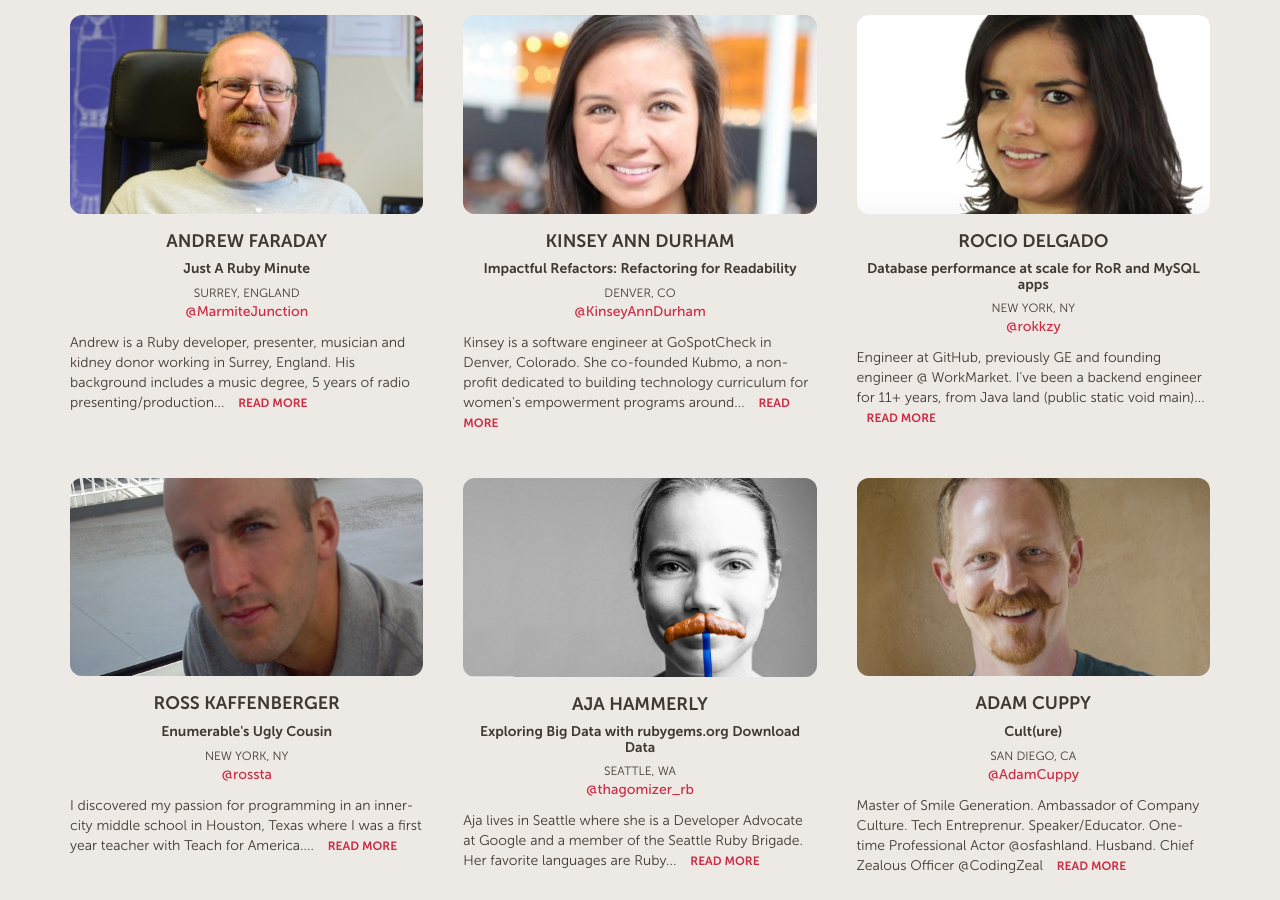
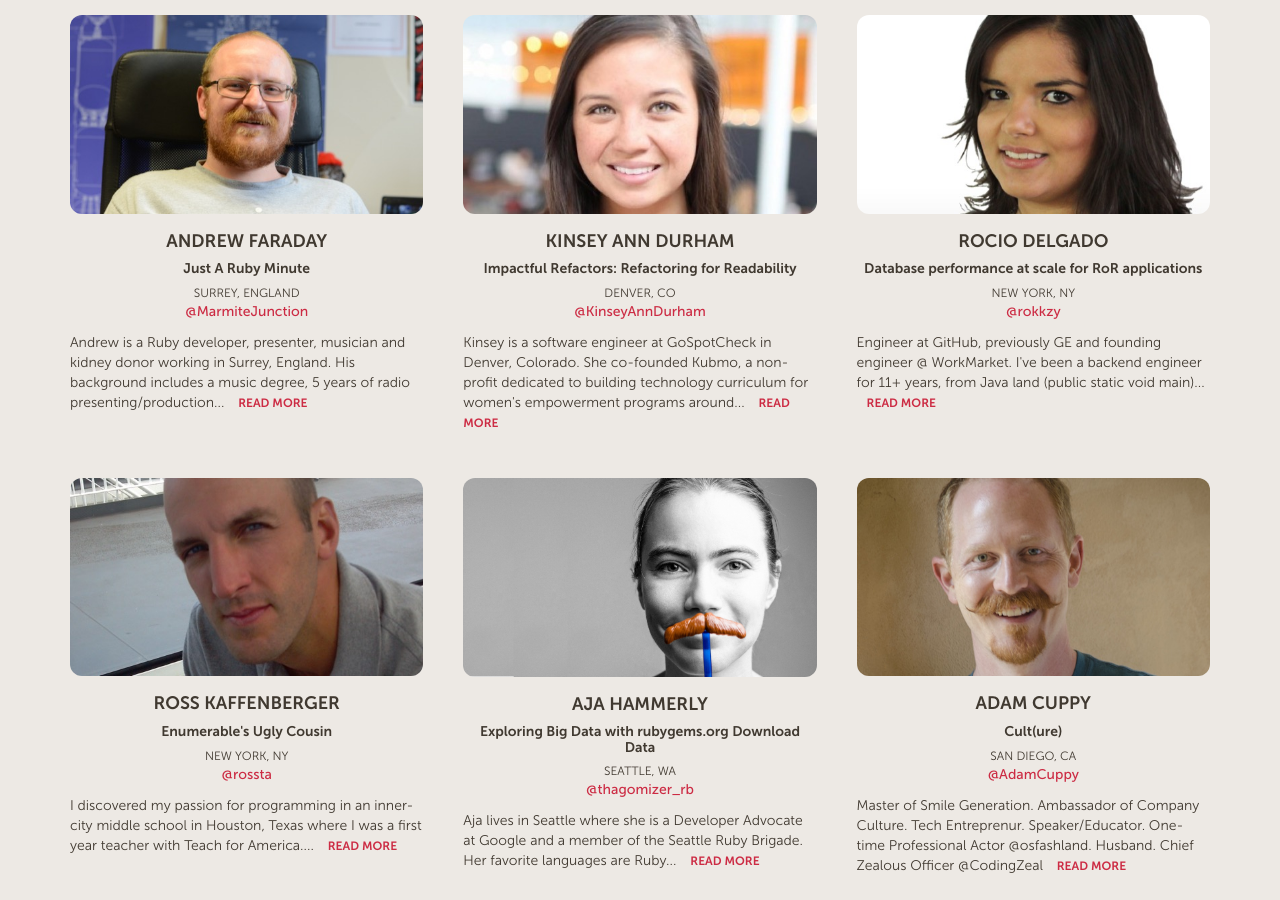
Before and after one commit to goruco/goruco2016, a Jekyll site: the page built from index.html, in a window 1280 px wide and 900 px high, scrolled down 2486 px. Built offline with Jekyll 4.4.1, drawn with Linux system fonts in a browser that asks for light colours.

Commit message:
Update Rocio's talk description
to omit mention of MySQL, at her request and assent.

```diff
--- a/_data/speakers.yml
+++ b/_data/speakers.yml
@@ -41,7 +41,7 @@
 - name: Rocio Delgado
   twitter: "@rokkzy"
   location: New York, NY
-  title: Database performance at scale for RoR and MySQL apps
+  title: Database performance at scale for RoR applications
   bio: Engineer at GitHub, previously GE and founding engineer @ WorkMarket. I've been a backend engineer for 11+ years, from Java land (public static void main) to RoR. Interested in performance, scalability, resilience, distributed systems and databases. Yoga, dancing & karaoke junior performer. Living in Brooklyn via México.
 - name: Ross Kaffenberger
   twitter: "@rossta"
```
